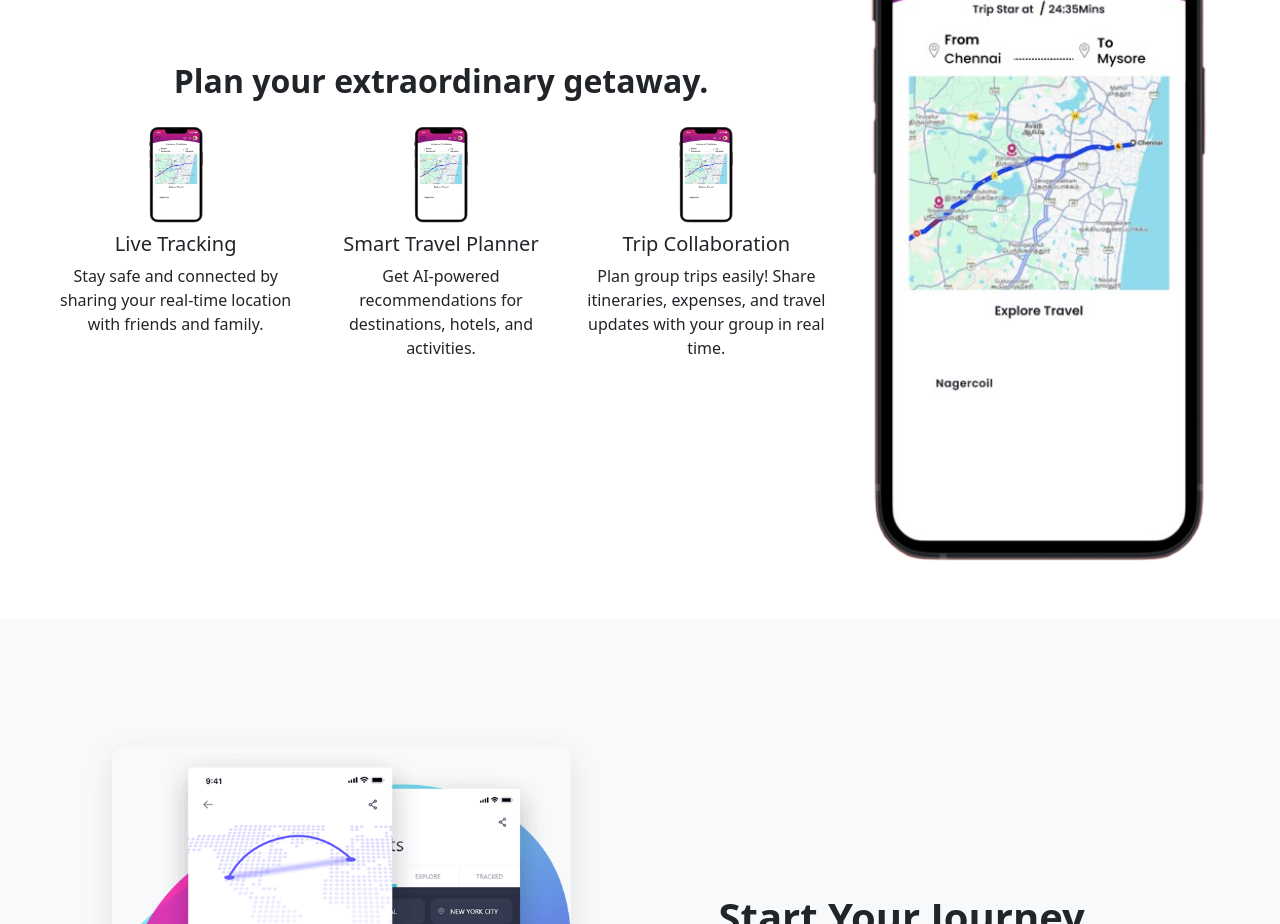
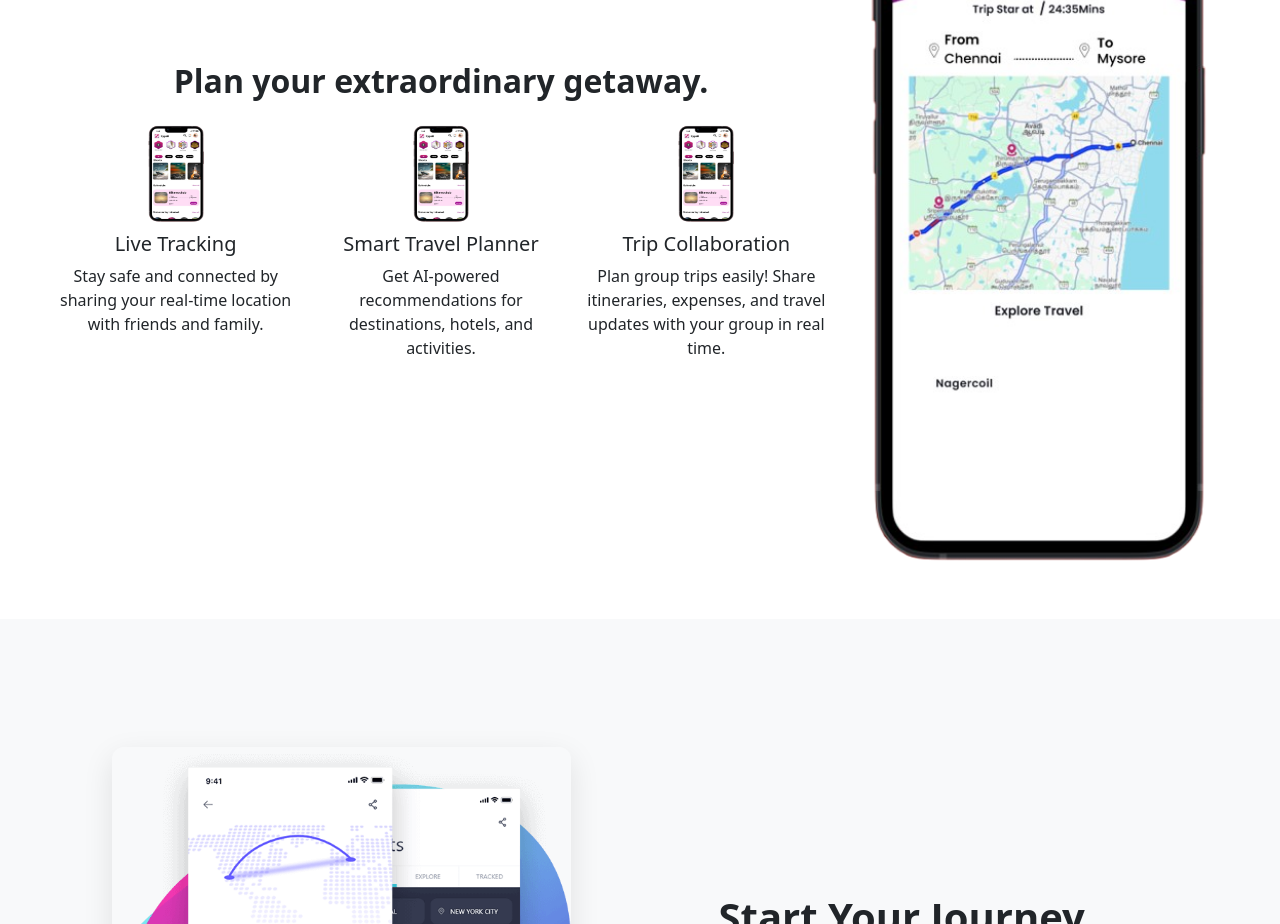
Before and after one commit to Vinclin123/Zypsii, a React (Create React App) app: page / in a window 1280 px wide. Shown: the part 2480-3404 px from the top of the page. Built offline with nearby package versions, Linux system fonts and the light colour scheme.

Commit message:
Update feature.js

```diff
--- a/src/components/feature/feature.js
+++ b/src/components/feature/feature.js
@@ -5,6 +5,7 @@ import { useInView } from "react-intersection-observer";
 import image from "../../assert/Screenshot__74_-removebg-preview.png";
 import image1 from "../../assert/Screenshot__73_-removebg-preview.png";
 import image2 from "../../assert/Screenshot__72_-removebg-preview.png";
+import image3 from "../../assert/Screenshot__67_-removebg-preview.png"
 
 export default function FeaturesSection() {
     const [ref1, inView1] = useInView({ triggerOnce: false, threshold: 0.2 });
@@ -73,7 +74,7 @@ export default function FeaturesSection() {
                             {[" Live Tracking ", "Smart Travel Planner", " Trip Collaboration "].map((title, index) => (
                                 <Col md={4} className="text-center" key={index}>
                                     <motion.img
-                                        src={image1}
+                                        src={image3}
                                         height={100}
                                         width={60}
                                         alt={`${title} Icon`}
```
